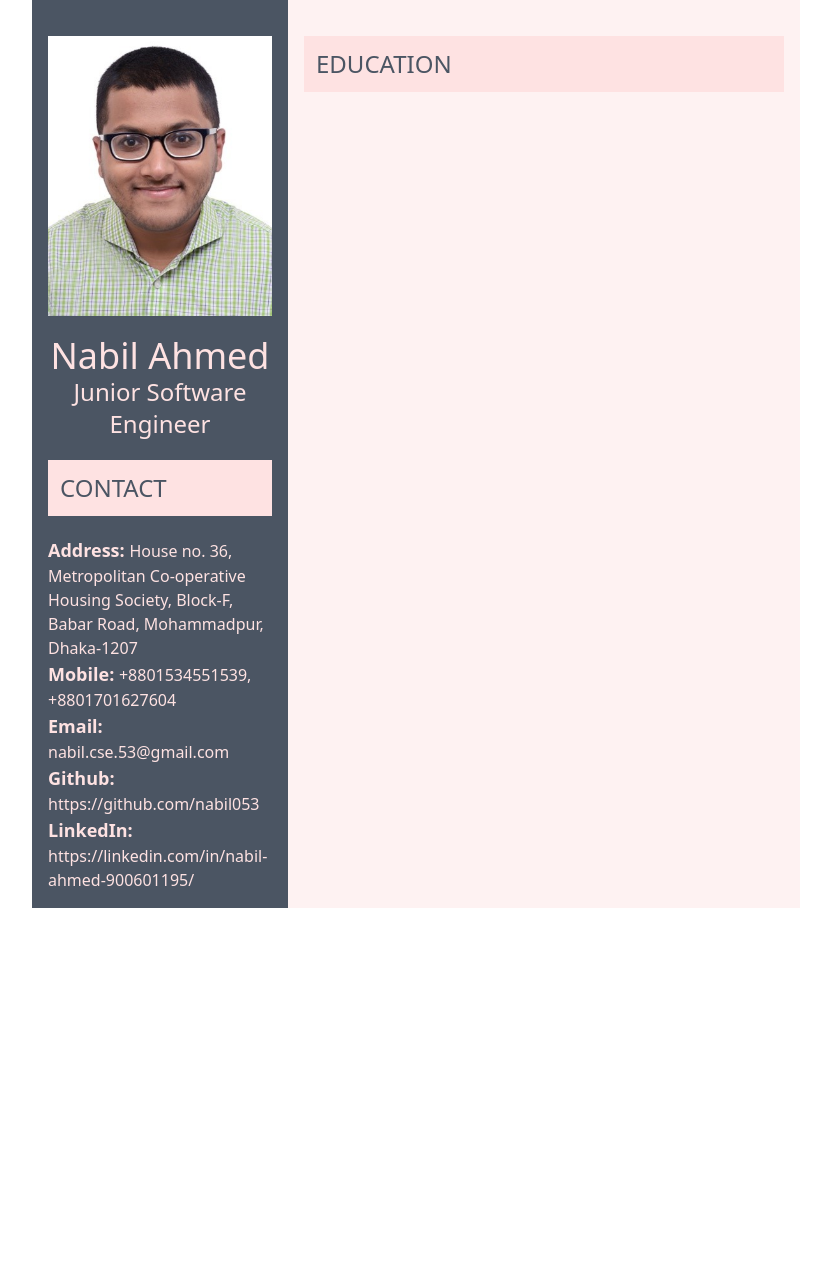
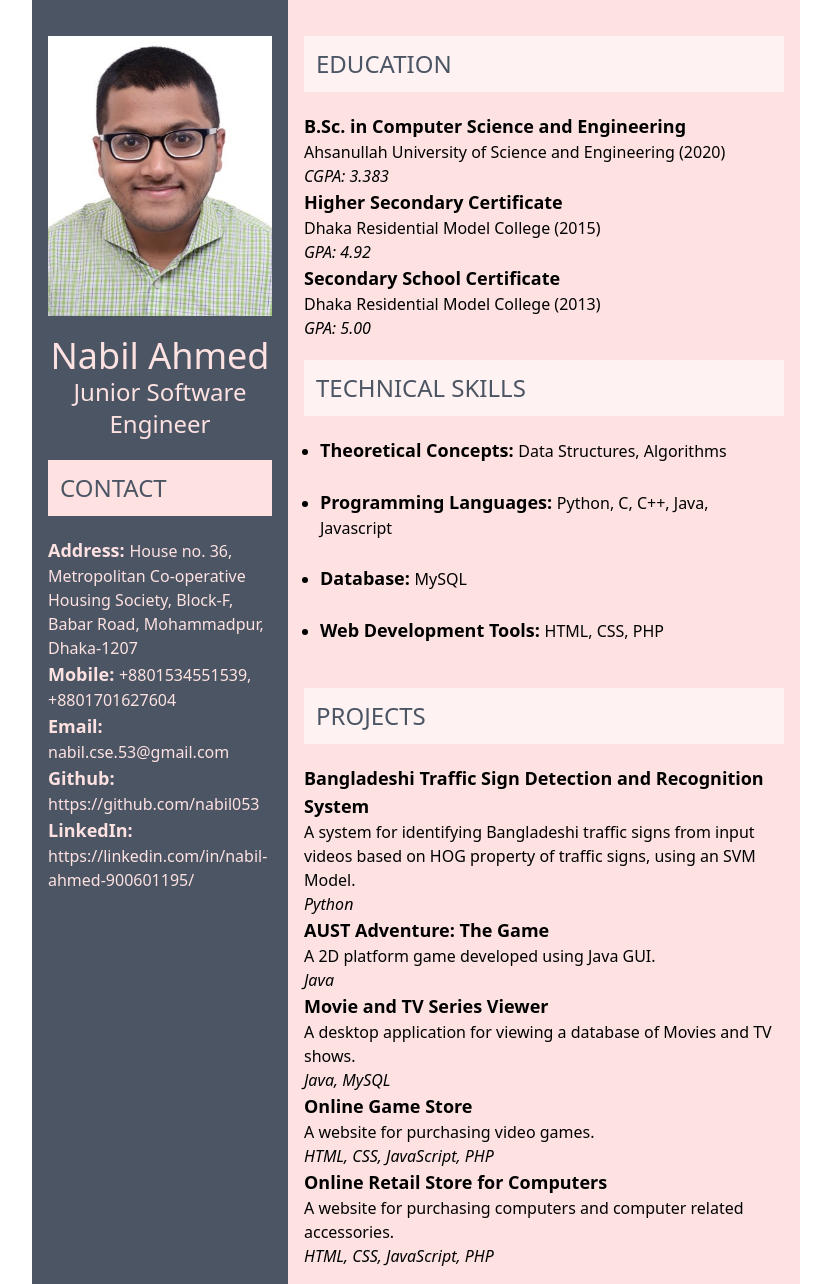
Before and after one commit to nabil053/My-CV-Tailwind, a plain HTML site: page index.html in a window 1280 px wide. Shown: the whole page, without its empty margins (224-1055 px from the left). Before the commit the page ends 908 px from the top, so only its background shows below. Drawn offline with nearby package versions, Linux system fonts and the light colour scheme.

Commit message:
added tailwind css to right section of CV

```diff
--- a/index.html
+++ b/index.html
@@ -10,7 +10,7 @@
 
   <body>
     <!--The main container body of the CV-->
-    <div class="container flex flex-col sm:flex-row mx-auto bg-red-50 w-full md:w-4/5 lg:w-3/5">
+    <div class="container flex flex-col sm:flex-row mx-auto bg-red-100 w-full md:w-4/5 lg:w-3/5">
       <!--Left section of the page-->
       <div class="container flex-col bg-gray-600 text-red-100 w-full sm:w-1/3 p-4">
         <!--Profile picture with name and designation below it-->
@@ -36,8 +36,61 @@
       <!--Right section of the page-->
       <div class="container flex-col w-full sm:w-2/3 p-4">
         <!--Education information section-->
-        <div class="mx-auto my-5 bg-red-100 w-full">
+        <div class="mx-auto my-5 bg-red-50 w-full">
           <h2 class="text-left text-gray-600 text-2xl p-3">EDUCATION</h2>
+        </div>
+
+        <div>
+          <p><strong class="text-lg">B.Sc. in Computer Science and Engineering</strong><br>
+          Ahsanullah University of Science and Engineering (2020)<br>
+          <em>CGPA: 3.383</em></p>
+
+          <p><strong class="text-lg">Higher Secondary Certificate</strong><br>
+          Dhaka Residential Model College (2015)<br>
+          <em>GPA: 4.92</em></p>
+
+          <p><strong class="text-lg">Secondary School Certificate</strong><br>
+          Dhaka Residential Model College (2013)<br>
+          <em>GPA: 5.00</em></p>
+        </div>
+
+        <!--Technical skills information section-->
+        <div class="mx-auto my-5 bg-red-50 w-full">
+          <h2 class="text-left text-gray-600 text-2xl p-3">TECHNICAL SKILLS</h2>
+        </div>
+
+        <ul class="list-disc ml-4">
+          <li><strong class="text-lg">Theoretical Concepts: </strong>Data Structures, Algorithms</li><br>
+          <li><strong class="text-lg">Programming Languages: </strong>Python, C, C++, Java, Javascript</li><br>
+          <li><strong class="text-lg">Database: </strong>MySQL</li><br>
+          <li><strong class="text-lg">Web Development Tools: </strong>HTML, CSS, PHP</li><br>
+        </ul>
+
+        <!--Projects information section-->
+        <div class="mx-auto my-5 bg-red-50 w-full">
+          <h2 class="text-left text-gray-600 text-2xl p-3">PROJECTS</h2>
+        </div>
+
+        <div class="info-box">
+          <p><strong class="text-lg">Bangladeshi Traffic Sign Detection and Recognition System</strong><br>
+          A system for identifying Bangladeshi traffic signs from input videos based on HOG property of traffic signs, using an SVM Model.<br>
+          <em>Python</em></p>
+
+          <p><strong class="text-lg">AUST Adventure: The Game</strong><br>
+          A 2D platform game developed using Java GUI.<br>
+          <em>Java</em></p>
+
+          <p><strong class="text-lg">Movie and TV Series Viewer</strong><br>
+          A desktop application for viewing a database of Movies and TV shows.<br>
+          <em>Java, MySQL</em></p>
+
+          <p><strong class="text-lg">Online Game Store</strong><br>
+          A website for purchasing video games.<br>
+          <em>HTML, CSS, JavaScript, PHP</em></p>
+
+          <p><strong class="text-lg">Online Retail Store for Computers</strong><br>
+          A website for purchasing computers and computer related accessories.<br>
+          <em>HTML, CSS, JavaScript, PHP</em></p>
         </div>
       </div>
     </div>
```
Also changed, not shown: styles.css (+0 -87 lines).
